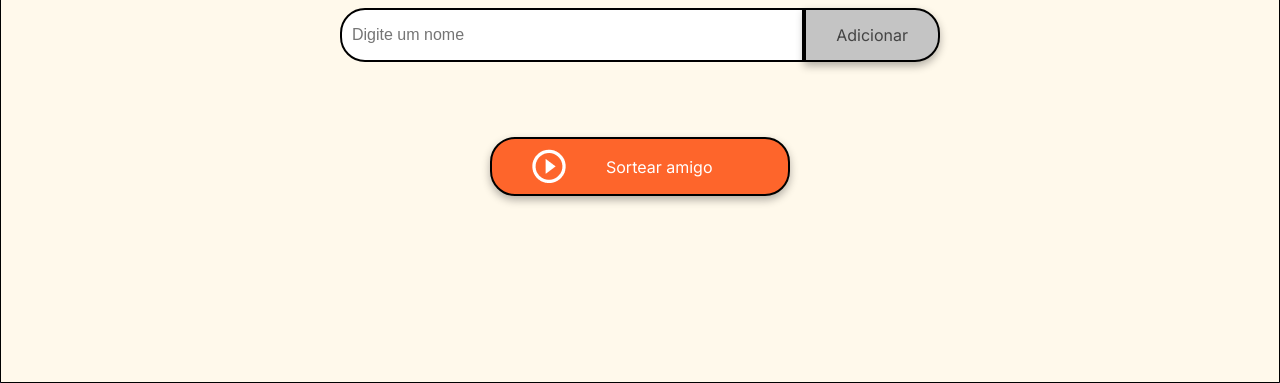
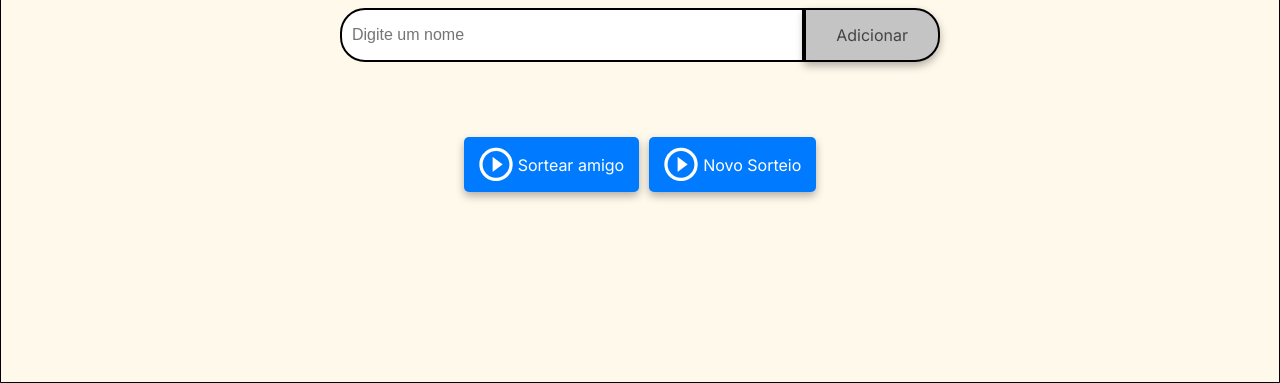
Before and after one commit to M4rcos346/amigoSecreto_challege, a plain HTML site: page challenge-amigo-secreto_pt-main/index.html in a window 1280 px wide. Shown: the part 417-800 px from the top of the page. Drawn offline with Linux system fonts and the light colour scheme.

Commit message:
função novo sorteio

```diff
--- a/challenge-amigo-secreto_pt-main/app.js
+++ b/challenge-amigo-secreto_pt-main/app.js
@@ -1,20 +1,18 @@
 let amigos = [];
 
 function adicionarAmigo() {
-  let nomes = document.querySelector("input").value.trim(); // Remove espaços em branco antes e depois do nome
+  let nomes = document.querySelector("input").value.trim(); //remove espaços em branco antes e depois do nome
 
-  // permitir apenas letras maiúsculas e minúsculas e espaços
-  let regex = /^[a-zA-Z\s]+$/;
+  let regex = /^[a-zA-ZÀ-ÿ\s]+$/; //permissão só de acentos, caracteres especiais e numeros não aceita
 
-  // verifica que não pode estar vazio o com caracter especial
   if (nomes === "") {
     alert("Por favor, preencha o campo!");
   } else if (!regex.test(nomes)) {
     alert("O nome não pode conter números ou caracteres especiais.");
-  } else if (amigos.includes(nomes)) {  //verifa se nome eestá na lista e não repete
+  } else if (amigos.includes(nomes)) {
     alert("Este nome já está na lista de amigos.");
   } else {
-    amigos.push(nomes);  //adicina a lista e armazena
+    amigos.push(nomes);
     atualizarLista();
   }
 
@@ -26,7 +24,7 @@ function limparCampo() {
   nome.value = "";
 }
 
-function atualizarLista() { //armazenar o nome na lista
+function atualizarLista() {
   let lista = document.getElementById("listaAmigos");
   lista.innerHTML = "";
 
@@ -58,3 +56,19 @@ function sortearAmigo() {
   let resultado = document.getElementById("resultado");
   resultado.innerHTML = `O amigo sorteado é: ${amigoSelecionado}`;
 }
+
+function novoSorteio() {
+  // Verifica se tem 3 amigos na lista
+  if (amigos.length < 3) {
+    alert("É necessário ter pelo menos 3 amigos para realizar o sorteio.");
+    return; // Sai da função se não houver amigos suficientes
+  }
+
+  // Limpa a lista de amigos após o sorteio
+  amigos = [];
+  atualizarLista(); // Atualiza a lista na interface
+
+  // Limpa o resultado exibido
+  let resultado = document.getElementById("resultado");
+  resultado.innerHTML = ""; // Limpa o conteúdo do resultado
+}
--- a/challenge-amigo-secreto_pt-main/index.html
+++ b/challenge-amigo-secreto_pt-main/index.html
@@ -32,6 +32,10 @@
                     <img src="assets/play_circle_outline.png" alt="Ícone para sortear">
                     Sortear amigo
                 </button>
+                <button class="button-draw" onclick="novoSorteio()" aria-label="Novo sorteio">
+                    <img src="assets/play_circle_outline.png" alt="Ícone para novo sorteio">
+                    Novo Sorteio
+                </button>
             </div>
         </section>
     </main>
--- a/challenge-amigo-secreto_pt-main/style.css
+++ b/challenge-amigo-secreto_pt-main/style.css
@@ -88,8 +88,8 @@ body {
 }
 
 .button-container {
-    width: 300px;
-    justify-content: center;
+    display: flex; /* Usar flexbox para alinhar os botões */
+    gap: 10px; /* Espaçamento entre os botões */
 }
 
 /* Estilos de entrada de texto */
@@ -146,15 +146,16 @@ ul {
 .button-draw {
     display: flex;
     align-items: center;
-    width: 100%;
-    padding: 10px 40px;
-    color: var(--color-white);
-    background-color: var(--color-button);
-    font-size: 16px;
+    padding: 10px 15px;
+    background-color: #007BFF;
+    color: white;
+    border: none;
+    border-radius: 5px;
+    cursor: pointer;
 }
 
 .button-draw img {
-    margin-right: 40px;
+    margin-right: 5px;
 }
 
 .button-draw:hover {
```
